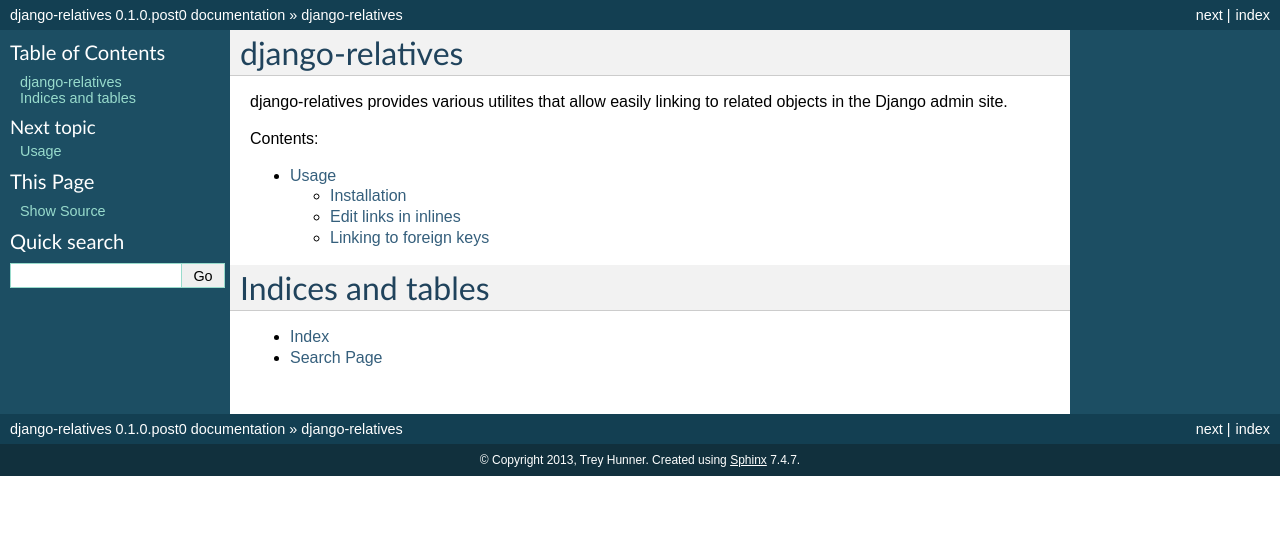
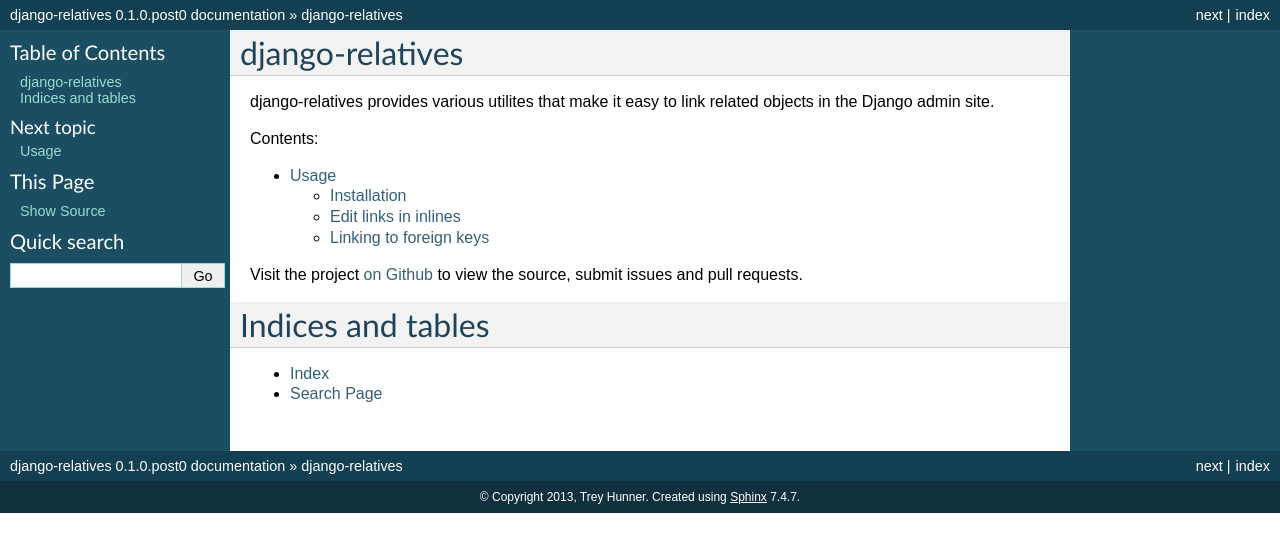
Before and after one commit to treyhunner/django-relatives, a Sphinx documentation site: the page built from docs/index.rst, in a window 1280 px wide. Shown: the top 552 px of the page. Built offline with Sphinx 7.4.7, drawn with Linux system fonts in a browser that asks for light colours; pages that are not in the unit, such as notebooks, are missing from menus.

Commit message:
Link between documentation and Github

```diff
--- a/docs/index.rst
+++ b/docs/index.rst
@@ -1,8 +1,8 @@
 django-relatives
 ================
 
-django-relatives provides various utilites that allow easily linking to
-related objects in the Django admin site.
+django-relatives provides various utilites that make it easy to link related
+objects in the Django admin site.
 
 Contents:
 
@@ -12,6 +12,10 @@
    usage
    api
 
+Visit the project `on Github`_ to view the source, submit issues and pull
+requests.
+
+.. _on github: https://github.com/treyhunner/django-relatives
 
 Indices and tables
 ==================
```
Also changed, not shown: README.rst (+15 -0 lines).
